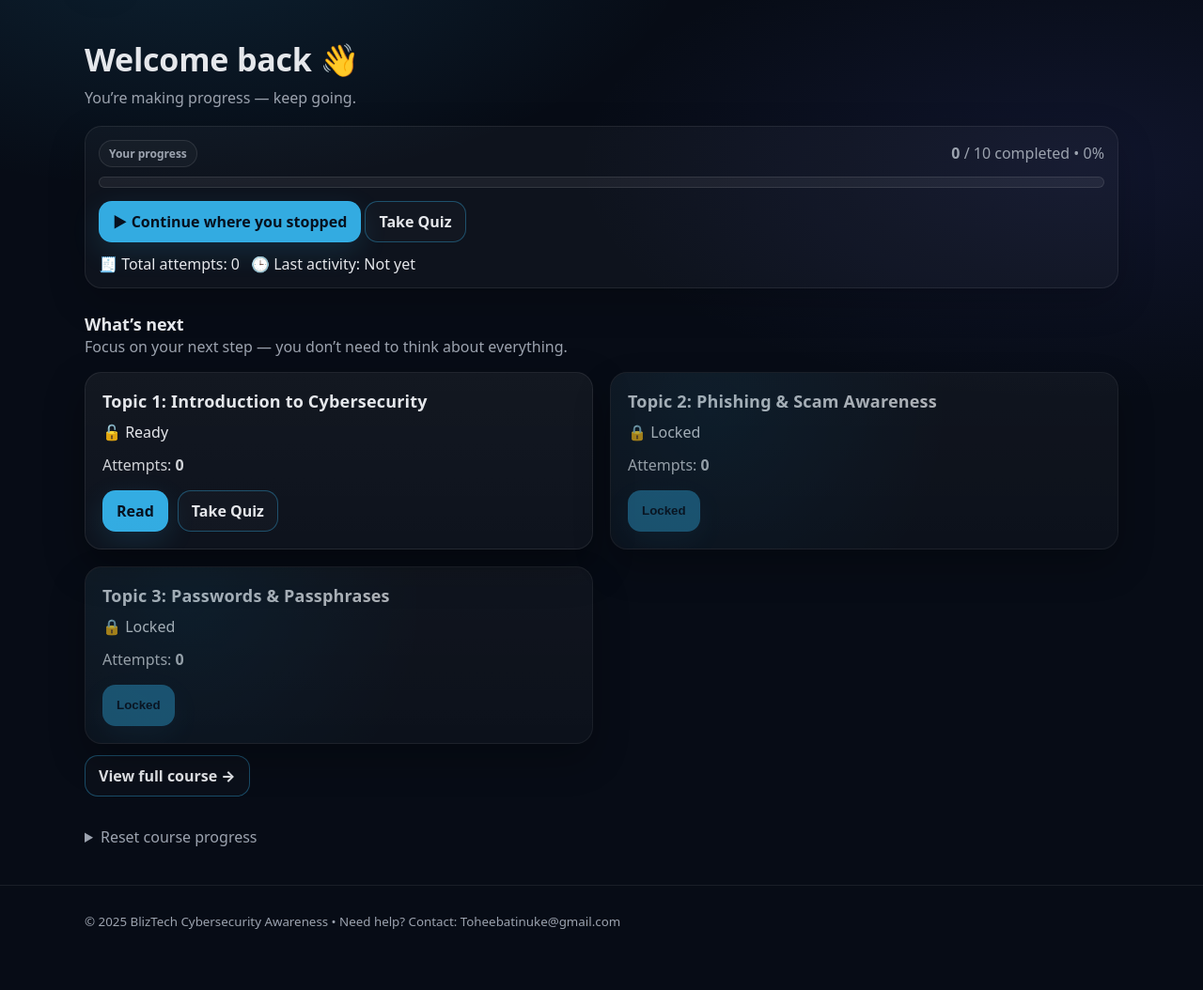
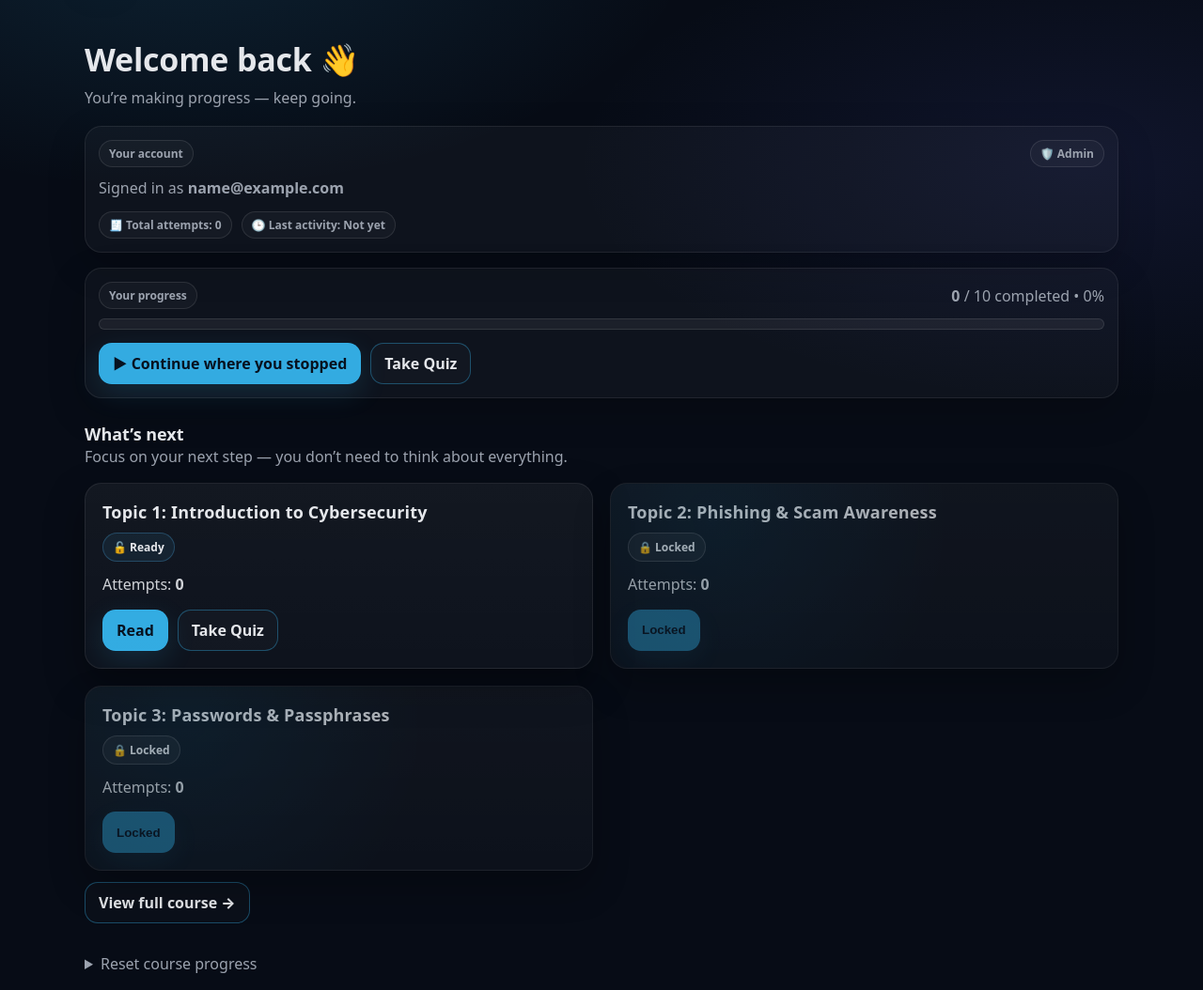
Before and after one commit to Teebliss97/Bliztech, a Flask app: page /dashboard in a window 1280 px wide. Shown: the part 73-1127 px from the top of the page at 94% size. Run offline with Flask 3, Linux system fonts and the light colour scheme; a user stored in the database is signed in; tables that the repository leaves empty hold one stand-in row (values such as "Sample post").

Commit message:
Improve dashboard with profile card and completed topics list

```diff
--- a/app/templates/dashboard.html
+++ b/app/templates/dashboard.html
@@ -6,6 +6,37 @@
     <p class="page-subtitle">
       You’re making progress — keep going.
     </p>
+  </div>
+
+  <!-- ===================== PROFILE / ACCOUNT CARD ===================== -->
+  <div class="course-progress" style="margin-top:16px;">
+    <div class="course-progress-top">
+      <span class="badge">Your account</span>
+
+      <div style="display:flex; gap:10px; flex-wrap:wrap; align-items:center; justify-content:flex-end;">
+        {% if current_user.is_admin %}
+          <span class="badge">🛡️ Admin</span>
+        {% else %}
+          <span class="badge">👤 Learner</span>
+        {% endif %}
+      </div>
+    </div>
+
+    <p class="page-subtitle" style="margin:8px 0 0;">
+      Signed in as <strong>{{ current_user.email }}</strong>
+    </p>
+
+    <div style="margin-top:12px; display:flex; gap:10px; flex-wrap:wrap;">
+      <span class="badge">🧾 Total attempts: {{ stats.attempts_total }}</span>
+
+      {% if stats.last_activity %}
+        <span class="badge">
+          🕒 Last activity: {{ stats.last_activity.strftime('%d %b %Y, %H:%M') }}
+        </span>
+      {% else %}
+        <span class="badge">🕒 Last activity: Not yet</span>
+      {% endif %}
+    </div>
   </div>
 
   <!-- ===================== PRIMARY PROGRESS CARD ===================== -->
@@ -21,10 +52,11 @@
       <div class="course-bar-fill" style="width: {{ stats.percent }}%;"></div>
     </div>
 
-    <div style="margin-top:14px;">
+    <div style="margin-top:14px; display:flex; gap:10px; flex-wrap:wrap;">
       {% if stats.course_done %}
-        <p class="muted">🎉 You’ve completed the course!</p>
+        <p class="muted" style="margin:0;">🎉 You’ve completed the course!</p>
         <a class="btn" href="{{ url_for('cert.certificate_home') }}">🎓 Download Certificate</a>
+        <a class="btn btn-outline" href="{{ url_for('topics.list_topics') }}">Review Topics</a>
       {% else %}
         {% if resume %}
           <a class="btn" href="{{ url_for('topics.topic_detail', slug=resume.slug) }}">
@@ -37,18 +69,12 @@
           <a class="btn" href="{{ url_for('topics.topic_detail', slug=next_topic.slug) }}">
             ▶ Continue learning
           </a>
+          <a class="btn btn-outline" href="{{ url_for('topics.list_topics') }}">
+            View full course →
+          </a>
+        {% else %}
+          <a class="btn" href="{{ url_for('topics.list_topics') }}">Start the course</a>
         {% endif %}
-      {% endif %}
-    </div>
-
-    <div style="margin-top:12px; display:flex; gap:12px; flex-wrap:wrap;">
-      <span class="pill pill-dark">🧾 Total attempts: {{ stats.attempts_total }}</span>
-      {% if stats.last_activity %}
-        <span class="pill pill-dark">
-          🕒 Last activity: {{ stats.last_activity.strftime('%d %b %Y, %H:%M') }}
-        </span>
-      {% else %}
-        <span class="pill pill-dark">🕒 Last activity: Not yet</span>
       {% endif %}
     </div>
   </div>
@@ -70,11 +96,11 @@
 
                 <div class="topic-badges">
                   {% if r.passed %}
-                    <span class="pill pill-green">✅ Completed</span>
+                    <span class="tpill tpill-green">✅ Completed</span>
                   {% elif r.unlocked %}
-                    <span class="pill pill-blue">🔓 Ready</span>
+                    <span class="tpill tpill-blue">🔓 Ready</span>
                   {% else %}
-                    <span class="pill pill-gray">🔒 Locked</span>
+                    <span class="tpill tpill-gray">🔒 Locked</span>
                   {% endif %}
                 </div>
               </div>
@@ -104,6 +130,35 @@
     </div>
   {% endif %}
 
+  <!-- ===================== COMPLETED TOPICS ===================== -->
+  {% if stats.completed > 0 %}
+    <div style="margin-top:30px;">
+      <h2 class="section-title">Completed topics</h2>
+      <p class="page-subtitle">Quick review links to reinforce what you’ve learned.</p>
+
+      <div class="topics-grid">
+        {% for r in rows if r.passed %}
+          <div class="topic-card is-completed">
+            <div class="topic-top">
+              <div class="topic-title-wrap">
+                <div class="topic-title">{{ r.title }}</div>
+                <div class="topic-badges">
+                  <span class="tpill tpill-green">✅ Completed</span>
+                  <span class="tpill tpill-dark">Attempts: {{ r.attempts }}</span>
+                </div>
+              </div>
+            </div>
+
+            <div class="topic-actions" style="margin-top:10px;">
+              <a class="btn btn-outline" href="{{ url_for('topics.topic_detail', slug=r.slug) }}">Review lesson</a>
+              <a class="btn btn-outline" href="{{ url_for('quizzes.quiz', slug=r.slug) }}">Retake quiz</a>
+            </div>
+          </div>
+        {% endfor %}
+      </div>
+    </div>
+  {% endif %}
+
   <!-- ===================== RESET (LOW PRIORITY) ===================== -->
   <div style="margin-top:32px;">
     <details>
```
